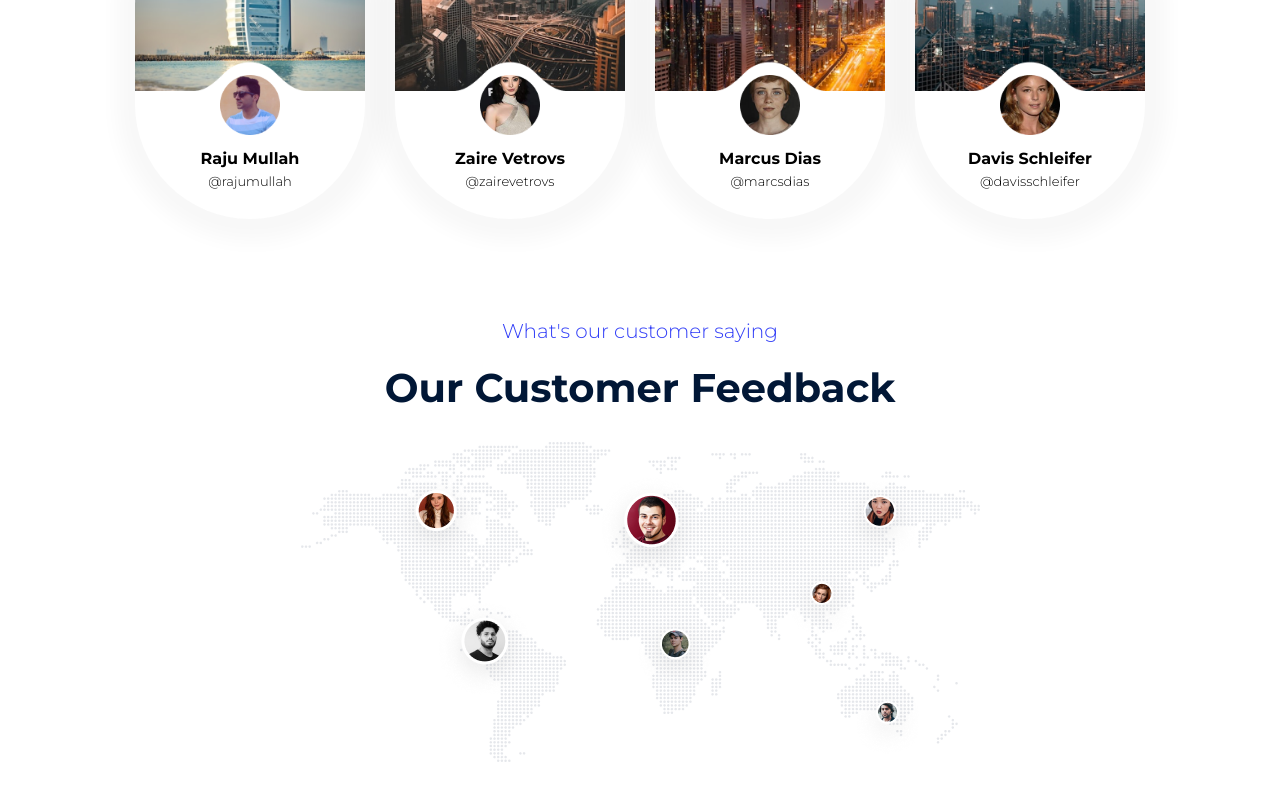
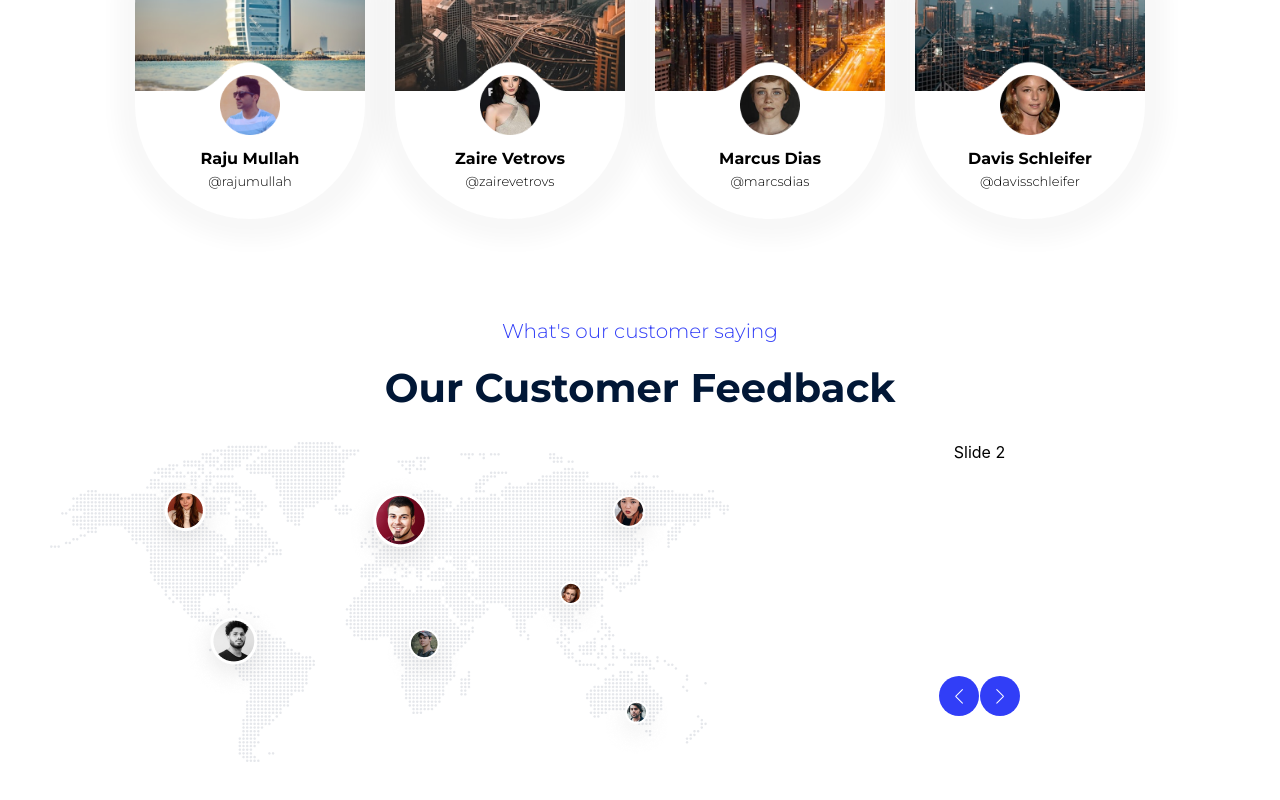
Before and after one commit to DevOlagboye/Aviation-Landpage, a React (Create React App) app: page / in a window 1280 px wide. Shown: the part 3488-4288 px from the top of the page. Built offline with nearby package versions, Linux system fonts and the light colour scheme.

Commit message:
Finally above to customise the Swiper.js

```diff
--- a/src/Components/Testimonials/Testimonials.css
+++ b/src/Components/Testimonials/Testimonials.css
@@ -1,6 +1,10 @@
 .testimonial-container {
     padding: 50px;
     text-align: center;
+}
+
+.testimonial-customers {
+    display: flex;
 }
 
 .testimonial-container h5 {
@@ -17,3 +21,37 @@
     color: #011736;
     font-size: 40px;
 }
+
+.swiper-pagination {
+    display: none;
+}
+
+.mySwiper .swiper-button-prev {
+    background: #313EF7;
+    color: #FFF;
+    padding: 5px;
+    height: 40px;
+    width: 40px;
+    border-radius: 50%;
+    top: 80%;
+    margin-left: 200px;
+}
+
+.mySwiper .swiper-button-prev::after {
+    font-size: 15px;
+}
+
+.mySwiper .swiper-button-next {
+    background: #313EF7;
+    color: #FFF;
+    padding: 5px;
+    height: 40px;
+    width: 40px;
+    border-radius: 50%;
+    top: 80%;
+    margin-right: 200px;
+}
+
+.mySwiper .swiper-button-next::after {
+    font-size: 15px;
+}
--- a/src/Components/Testimonials/Testimonials.jsx
+++ b/src/Components/Testimonials/Testimonials.jsx
@@ -1,6 +1,12 @@
 import React from 'react'
 import CustomersImage from "../../Assets/images/Customers.png"
 import "./Testimonials.css"
+import {Swiper, SwiperSlide} from "swiper/react"
+import "swiper/css"
+import "swiper/css/pagination"
+import "swiper/css/navigation"
+
+import {Autoplay, Pagination, Navigation} from "swiper"
 
 const Testimonials = () => {
   return (
@@ -9,6 +15,22 @@ const Testimonials = () => {
         <h3>Our Customer Feedback</h3>
         <div className='testimonial-customers'>
             <img src={CustomersImage} alt="Customer's Images" />
+            <Swiper spaceBetween={30}
+            centeredSlides={true}
+            autoplay={{
+                delay: 2500,
+                disableOnInteraction: false,
+            }}
+            pagination = {{
+                clickable: true,
+            }}
+            navigation={true}
+            modules= {[Autoplay, Pagination, Navigation]}
+            className="mySwiper">
+                <SwiperSlide>Slide 1</SwiperSlide>
+                <SwiperSlide>Slide 2</SwiperSlide>
+                <SwiperSlide>Slide 3</SwiperSlide>
+            </Swiper>
         </div>
     </div>
   )
```
